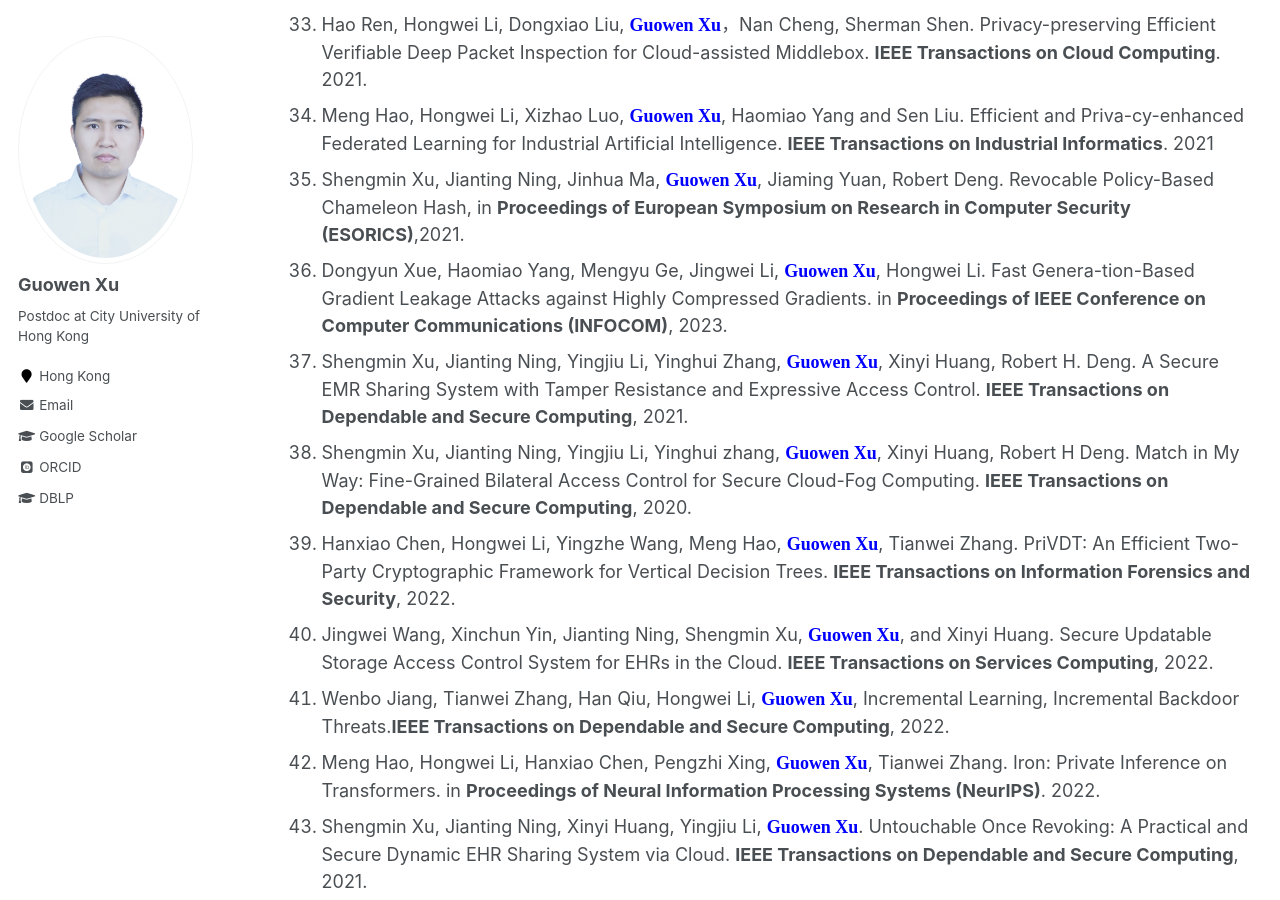
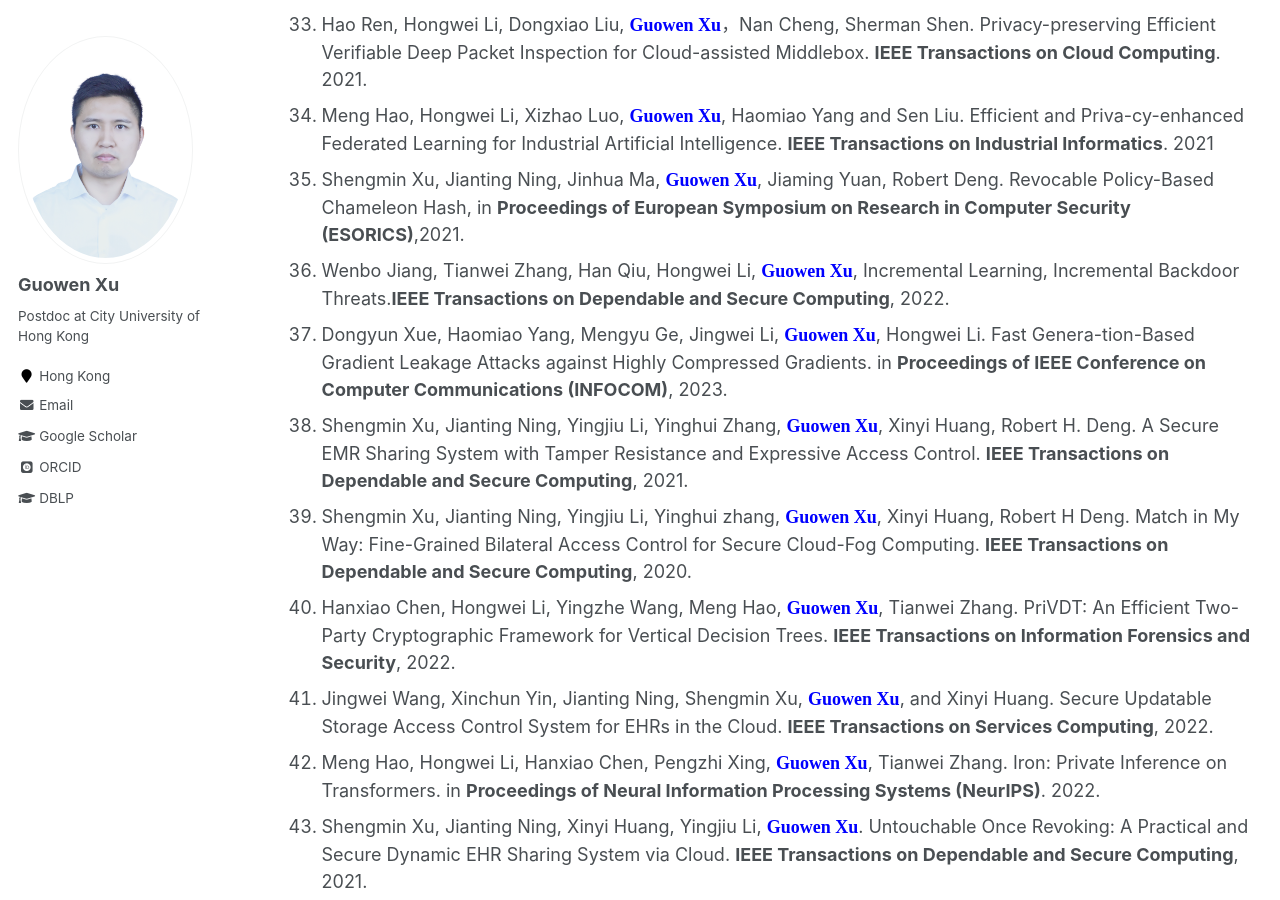
Before and after one commit to Guowen-xu/guowen-xu.github.io, a Jekyll site: the page built from _pages/publications.md, in a window 1280 px wide and 900 px high, scrolled down 2869 px. Built offline with Jekyll 4.4.1, drawn with Linux system fonts in a browser that asks for light colours; some web fonts are replaced; part of the change alters nothing that is shown.

Commit message:
Update publications.md

```diff
--- a/_pages/publications.md
+++ b/_pages/publications.md
@@ -49,12 +49,12 @@ You can find my articles on my [Google Scholar](https://scholar.google.com.hk/ci
 34. Hao Ren, Hongwei Li, Dongxiao Liu,  **<font face="Times New Roman" color=blue size=4> Guowen Xu</font>**，Nan Cheng, Sherman Shen. Privacy-preserving Efficient Verifiable Deep Packet Inspection for Cloud-assisted Middlebox.  **IEEE Transactions on Cloud Computing**. 2021.
 35. Meng Hao, Hongwei Li, Xizhao Luo, **<font face="Times New Roman" color=blue size=4> Guowen Xu</font>**, Haomiao Yang and Sen Liu. Efficient and Priva-cy-enhanced Federated Learning for Industrial Artificial Intelligence. **IEEE Transactions on Industrial Informatics**. 2021
 36. Shengmin Xu, Jianting Ning, Jinhua Ma, **<font face="Times New Roman" color=blue size=4> Guowen Xu</font>**, Jiaming Yuan, Robert Deng. Revocable Policy-Based Chameleon Hash, in **Proceedings of European Symposium on Research in Computer Security (ESORICS)**,2021.
+37. Wenbo Jiang, Tianwei Zhang, Han Qiu, Hongwei Li, **<font face="Times New Roman" color=blue size=4> Guowen Xu</font>**, Incremental Learning, Incremental Backdoor Threats.**IEEE Transactions on Dependable and Secure Computing**, 2022.
 38. Dongyun Xue, Haomiao Yang, Mengyu Ge, Jingwei Li, **<font face="Times New Roman" color=blue size=4> Guowen Xu</font>**, Hongwei Li. Fast Genera-tion-Based Gradient Leakage Attacks against Highly Compressed Gradients. in  **Proceedings of IEEE Conference on Computer Communications (INFOCOM)**, 2023.
 39. Shengmin Xu, Jianting Ning, Yingjiu Li, Yinghui Zhang, **<font face="Times New Roman" color=blue size=4> Guowen Xu</font>**, Xinyi Huang, Robert H. Deng. A Secure EMR Sharing System with Tamper Resistance and Expressive Access Control. **IEEE Transactions on Dependable and Secure Computing**, 2021.
 40. Shengmin Xu, Jianting Ning, Yingjiu Li, Yinghui zhang, **<font face="Times New Roman" color=blue size=4> Guowen Xu</font>**, Xinyi Huang, Robert H Deng. Match in My Way: Fine-Grained Bilateral Access Control for Secure Cloud-Fog Computing. **IEEE Transactions on Dependable and Secure Computing**, 2020.
 41. Hanxiao Chen, Hongwei Li, Yingzhe Wang, Meng Hao,  **<font face="Times New Roman" color=blue size=4> Guowen Xu</font>**, Tianwei Zhang. PriVDT: An Efficient Two-Party Cryptographic Framework for Vertical Decision Trees. **IEEE Transactions on Information Forensics and Security**, 2022.
 42. Jingwei Wang, Xinchun Yin, Jianting Ning, Shengmin Xu, **<font face="Times New Roman" color=blue size=4> Guowen Xu</font>**, and Xinyi Huang. Secure Updatable Storage Access Control System for EHRs in the Cloud. **IEEE Transactions on Services Computing**, 2022.
-43. Wenbo Jiang, Tianwei Zhang, Han Qiu, Hongwei Li, **<font face="Times New Roman" color=blue size=4> Guowen Xu</font>**, Incremental Learning, Incremental Backdoor Threats.**IEEE Transactions on Dependable and Secure Computing**, 2022.
 44. Meng Hao, Hongwei Li, Hanxiao Chen, Pengzhi Xing, **<font face="Times New Roman" color=blue size=4> Guowen Xu</font>**, Tianwei Zhang. Iron: Private Inference on Transformers. in **Proceedings of Neural Information Processing Systems (NeurIPS)**. 2022.
 45. Shengmin Xu, Jianting Ning, Xinyi Huang, Yingjiu Li, **<font face="Times New Roman" color=blue size=4> Guowen Xu</font>**. Untouchable Once Revoking: A Practical and Secure Dynamic EHR Sharing System via Cloud. **IEEE Transactions on Dependable and Secure Computing**, 2021.
 46. Haoxiao Chen, Hongwei Li, Guishan Dong, Meng Hao, **<font face="Times New Roman" color=blue size=4> Guowen Xu</font>**, Xiaoming Huang, Zhe Liu. Practical Membership Inference Attack Against Collaborative Inference in Industrial IoT. **IEEE Transactions on Industrial Informatics**, 2021.
```
